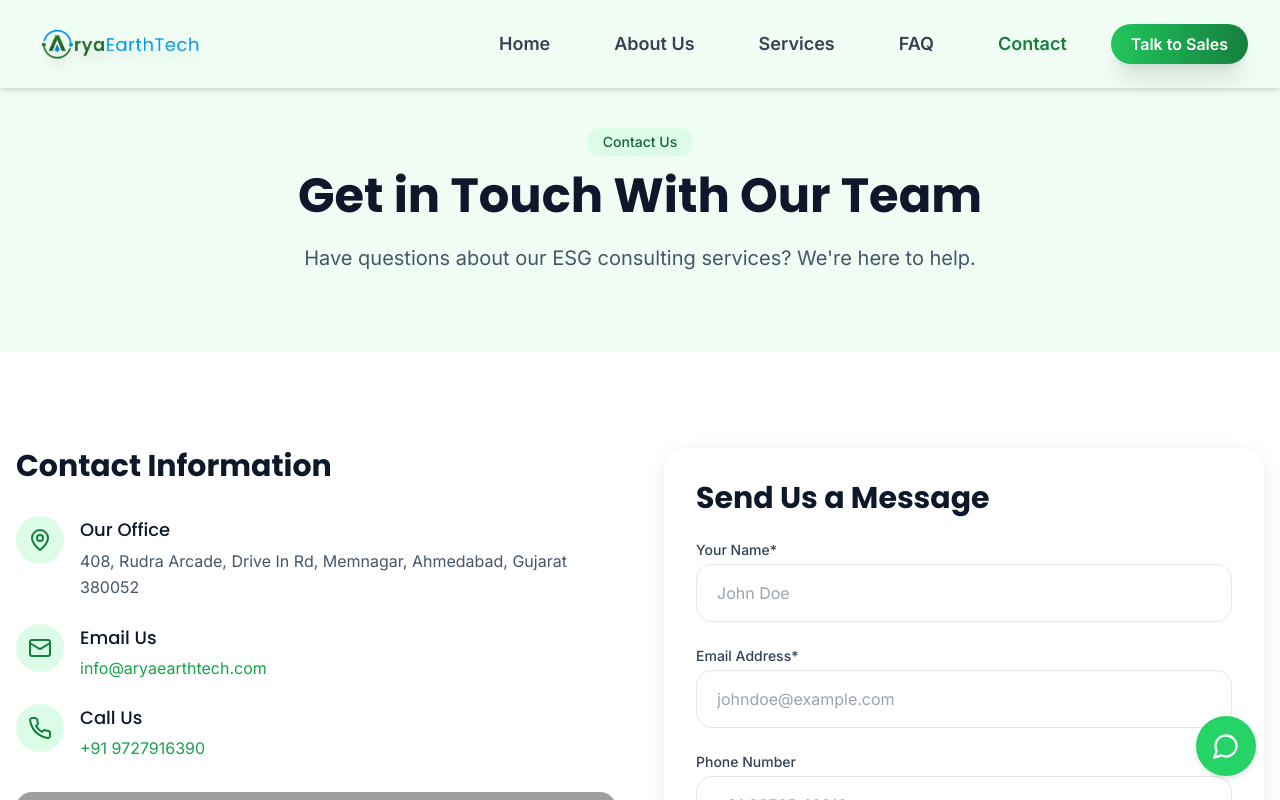
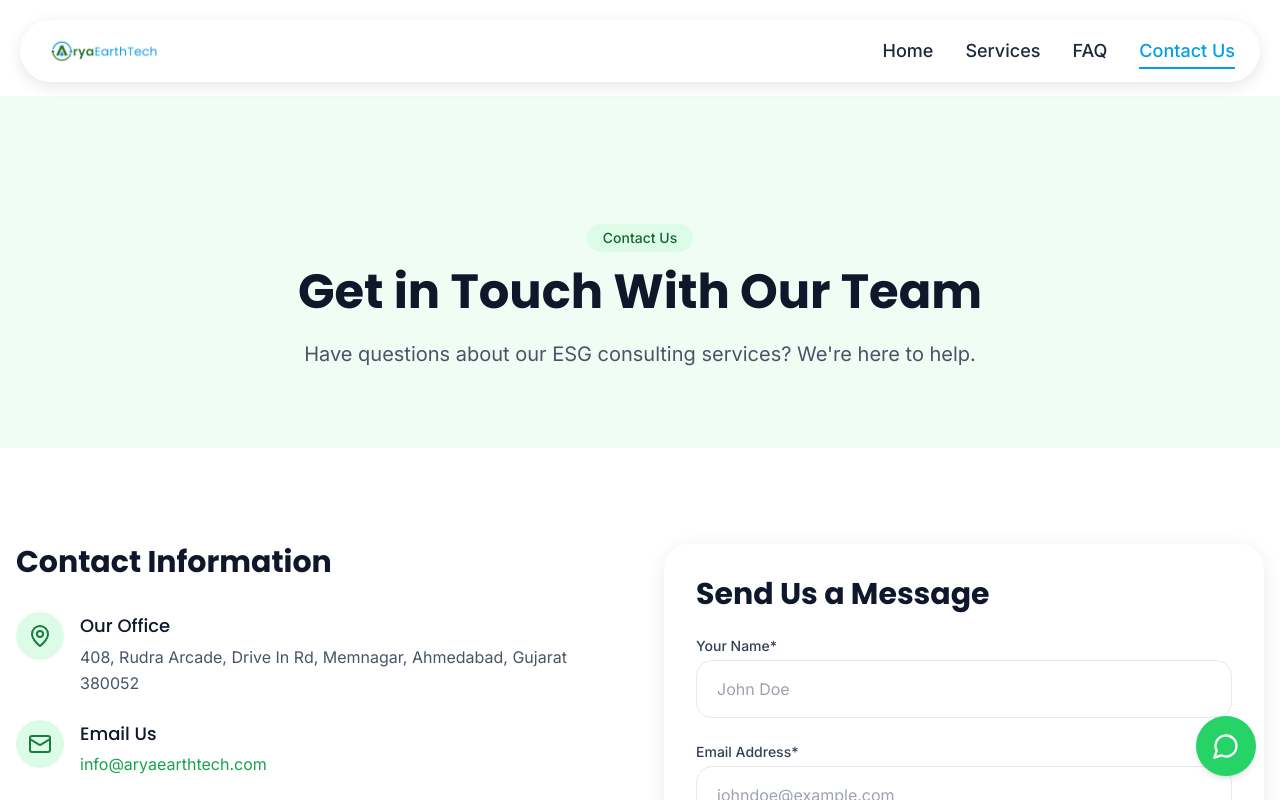
Before and after one commit to Patelprin25/project, a React (Vite) app: page /contact in a window 1280 px wide. Shown: the top 800 px of the page. Built offline with nearby package versions, Linux system fonts and the light colour scheme; grey boxes are pictures that could not be loaded.

Commit message:
Update Navbar.tsx

```diff
--- a/src/components/layout/Navbar.tsx
+++ b/src/components/layout/Navbar.tsx
@@ -1,135 +1,151 @@
-import { AnimatePresence, motion } from 'framer-motion';
-import { Menu, X } from 'lucide-react';
-import { useEffect, useState } from 'react';
+import React, { useState, useEffect } from 'react';
+import { Menu, X, Leaf } from 'lucide-react';
 import { Link, NavLink } from 'react-router-dom';
 
-const Navbar = () => {
+const navLinks = [
+  { name: 'Home', path: '/' },
+  { name: 'Services', path: '/services' },
+  { name: 'FAQ', path: '/faq' },
+  { name: 'Contact Us', path: '/contact' }
+];
+
+const Navbar: React.FC = () => {
   const [isMenuOpen, setIsMenuOpen] = useState(false);
   const [isScrolled, setIsScrolled] = useState(false);
 
-  const toggleMenu = () => setIsMenuOpen(!isMenuOpen);
+  useEffect(() => {
+    const handleScroll = () => {
+      setIsScrolled(window.scrollY > 20);
+    };
 
-  useEffect(() => {
-    const handleScroll = () => setIsScrolled(window.scrollY > 30);
     window.addEventListener('scroll', handleScroll);
     return () => window.removeEventListener('scroll', handleScroll);
   }, []);
 
-  // Added "About Us" here:
-  const navLinks = [
-    { name: 'Home', path: '/' },
-    { name: 'About Us', path: '/about' },
-    { name: 'Services', path: '/services' },
-    { name: 'FAQ', path: '/faq' },
-    { name: 'Contact', path: '/contact' },
-  ];
+  useEffect(() => {
+    if (isMenuOpen) {
+      document.body.style.overflow = 'hidden';
+    } else {
+      document.body.style.overflow = 'auto';
+    }
+  }, [isMenuOpen]);
 
   return (
-    <motion.header
-      initial={{ y: -80, opacity: 0 }}
-      animate={{ y: 0, opacity: 1 }}
-      transition={{ duration: 0.6 }}
-      className={`fixed top-0 w-full z-50 transition-all duration-500 ease-in-out backdrop-blur-xl ${
-        isScrolled ? 'bg-white/90 shadow-xl py-4' : 'bg-transparent shadow-md py-5'
-      }`}
+    <>
+      <header
+        className={`fixed top-5 left-5 right-5 z-[1000] transition-all duration-300
+          ${isScrolled
+            ? 'bg-white/90 backdrop-blur-md shadow-lg'
+            : 'bg-white/15 backdrop-blur-[10px]'
+          }
+          rounded-[50px] border border-white/20
+          shadow-[0_4px_15px_rgba(0,0,0,0.1)]
+          min-h-[60px]`}
       >
-      <div className="max-w-7xl mx-auto px-4 sm:px-6 lg:px-8 flex items-center justify-between">
+        <nav className="container mx-auto px-5 md:px-6">
+          <div className="flex items-center justify-between h-[60px]">
             {/* Logo */}
-        <Link to="/" className="flex items-center space-x-3">
+            <Link to="/" className="flex items-center gap-2">
               <img
                 src="/AET logo.png"
-            alt="Arya EarthTech Logo"
-            className="h-12 w-auto object-contain drop-shadow-xl"
+                alt="AryaEarthTech"
+                className="h-8 w-auto"
               />
             </Link>
 
-        {/* Desktop Nav */}
-        <nav className="hidden md:flex items-center space-x-6">
+            {/* Desktop Navigation */}
+            <div className="hidden md:flex items-center space-x-8">
               {navLinks.map((link) => (
                 <NavLink
                   key={link.path}
                   to={link.path}
-              className={({ isActive }) =>
-                `relative group px-5 py-2 text-lg font-semibold transition-all duration-300 ${
-                  isActive
-                    ? 'text-green-700'
-                    : 'text-gray-700 hover:text-green-700'
-                }`
+                  className={({ isActive }) => `
+                    text-lg font-medium transition-all duration-300
+                    ${isActive
+                      ? 'text-[#00A0E3]'
+                      : 'text-eco-dark hover:text-[#00A0E3]'
                     }
+                    relative after:content-[''] after:absolute after:left-0 after:bottom-[-4px]
+                    after:h-0.5 after:bg-[#00A0E3] after:transition-all after:duration-300
+                    ${isActive ? 'after:w-full' : 'after:w-0 hover:after:w-full'}
+                  `}
                 >
                   {link.name}
-              <span className="absolute left-0 -bottom-1 w-0 h-0.5 bg-green-700 group-hover:w-full transition-all duration-300"></span>
                 </NavLink>
               ))}
-          <Link
-            to="/contact"
-            className="ml-4 px-5 py-2 rounded-full bg-gradient-to-r from-green-500 to-green-700 text-white font-semibold shadow-xl hover:scale-105 transition-all duration-300"
+            </div>
+
+            {/* Mobile Menu Button */}
+            <button
+              onClick={() => setIsMenuOpen(!isMenuOpen)}
+              className="md:hidden p-2 rounded-full hover:bg-white/20 text-eco-dark focus:outline-none focus:ring-2 focus:ring-[#00A0E3]"
+              aria-label={isMenuOpen ? 'Close menu' : 'Open menu'}
             >
-            Talk to Sales
-          </Link>
+              {isMenuOpen ? <X size={24} /> : <Menu size={24} />}
+            </button>
+          </div>
         </nav>
+      </header>
 
-        {/* Mobile Toggle */}
+      {/* Mobile Menu Overlay */}
+      <div
+        className={`fixed inset-0 bg-black/50 z-[999] transition-opacity duration-300 md:hidden ${
+          isMenuOpen ? 'opacity-100 visible' : 'opacity-0 invisible'
+        }`}
+        onClick={() => setIsMenuOpen(false)}
+      >
+        <div
+          className={`fixed top-5 right-5 h-[calc(100vh-40px)] w-4/5 max-w-sm
+            bg-white/90 backdrop-blur-[10px] rounded-[30px] border border-white/20
+            shadow-[0_4px_15px_rgba(0,0,0,0.1)]
+            transform transition-transform duration-300 ease-in-out
+            ${isMenuOpen ? 'translate-x-0' : 'translate-x-full'}`}
+          onClick={(e) => e.stopPropagation()}
+        >
+          <div className="h-full flex flex-col">
+            <div className="flex items-center justify-between p-4 border-b border-gray-200">
+              <div className="flex items-center gap-2">
+                <img
+                  src="/aryaearthtech.png"
+                  alt="AryaEarthTech"
+                  className="h-8 w-auto"
+                />
+              </div>
               <button
-          className="md:hidden z-50 text-gray-700 hover:text-green-700 transition duration-300"
-          onClick={toggleMenu}
-          aria-label="Toggle menu"
+                onClick={() => setIsMenuOpen(false)}
+                className="p-2 rounded-full hover:bg-white/20 text-eco-dark"
+                aria-label="Close menu"
               >
-          {isMenuOpen ? <X size={30} /> : <Menu size={30} />}
+                <X size={24} />
               </button>
+            </div>
 
-        {/* Mobile Drawer */}
-        <AnimatePresence>
-          {isMenuOpen && (
-            <motion.div
-              initial={{ opacity: 0, x: '100%' }}
-              animate={{ opacity: 1, x: 0 }}
-              exit={{ opacity: 0, x: '100%' }}
-              transition={{ duration: 0.4 }}
-              className="
-                fixed inset-0
-                bg-white              /* full white background */
-                backdrop-blur-xl
-                z-60                  /* above everything */
-                flex flex-col
-                justify-start         /* stack from the top */
-                items-center
-                space-y-6
-                overflow-y-auto       /* scroll if content overflows */
-                pt-24                 /* push below the close button */
-                px-4                  /* side padding */
-              "
-            >
+            <div className="flex-1 px-4 py-6">
               {navLinks.map((link) => (
                 <NavLink
                   key={link.path}
                   to={link.path}
                   onClick={() => setIsMenuOpen(false)}
-                  className={({ isActive }) =>
-                    `w-full text-center px-8 py-3 rounded-2xl text-2xl font-semibold transition ${
-                      isActive
-                        ? 'text-green-700 bg-green-100 shadow-lg'
-                        : 'text-gray-700 hover:text-green-700 hover:bg-green-50'
-                    }`
+                  className={({ isActive }) => `
+                    block py-4 text-xl font-medium transition-all duration-300
+                    ${isActive
+                      ? 'text-[#00A0E3] bg-white/20'
+                      : 'text-eco-dark hover:text-[#00A0E3] hover:bg-white/20'
                     }
+                    rounded-[25px] px-6 mb-2
+                  `}
                 >
                   {link.name}
                 </NavLink>
               ))}
+            </div>
+          </div>
+        </div>
+      </div>
 
-              {/* Talk to Sales button */}
-              <Link
-                to="/contact"
-                onClick={() => setIsMenuOpen(false)}
-                className="w-full text-center mt-4 px-10 py-3 rounded-full bg-gradient-to-r from-green-500 to-green-700 text-white text-xl font-semibold shadow-xl hover:scale-105 transition"
-              >
-                Talk to Sales
-              </Link>
-            </motion.div>
-          )}
-        </AnimatePresence>
-      </div>
-    </motion.header>
+      {/* Header Spacing */}
+      <div className="h-24"></div>
+    </>
   );
 };
 
```
Lines whose indentation alone changed are shown as unchanged.
